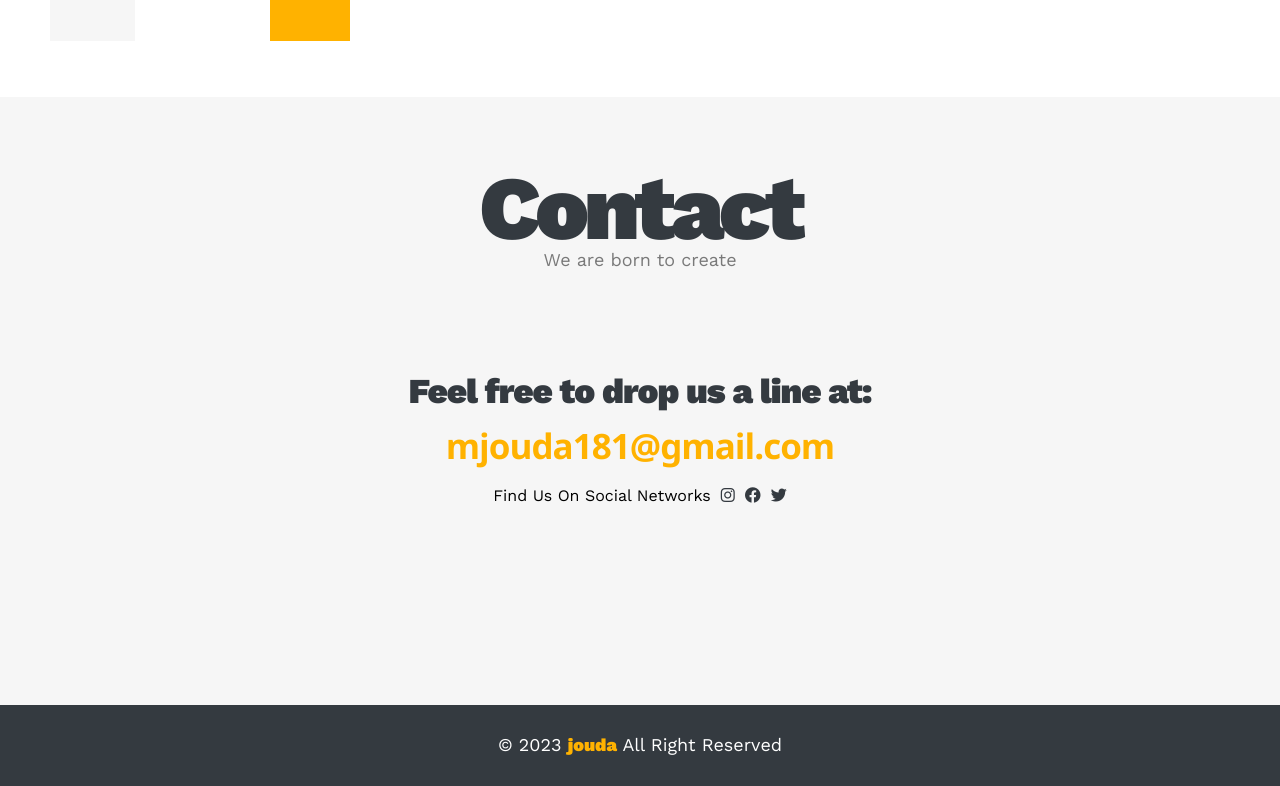
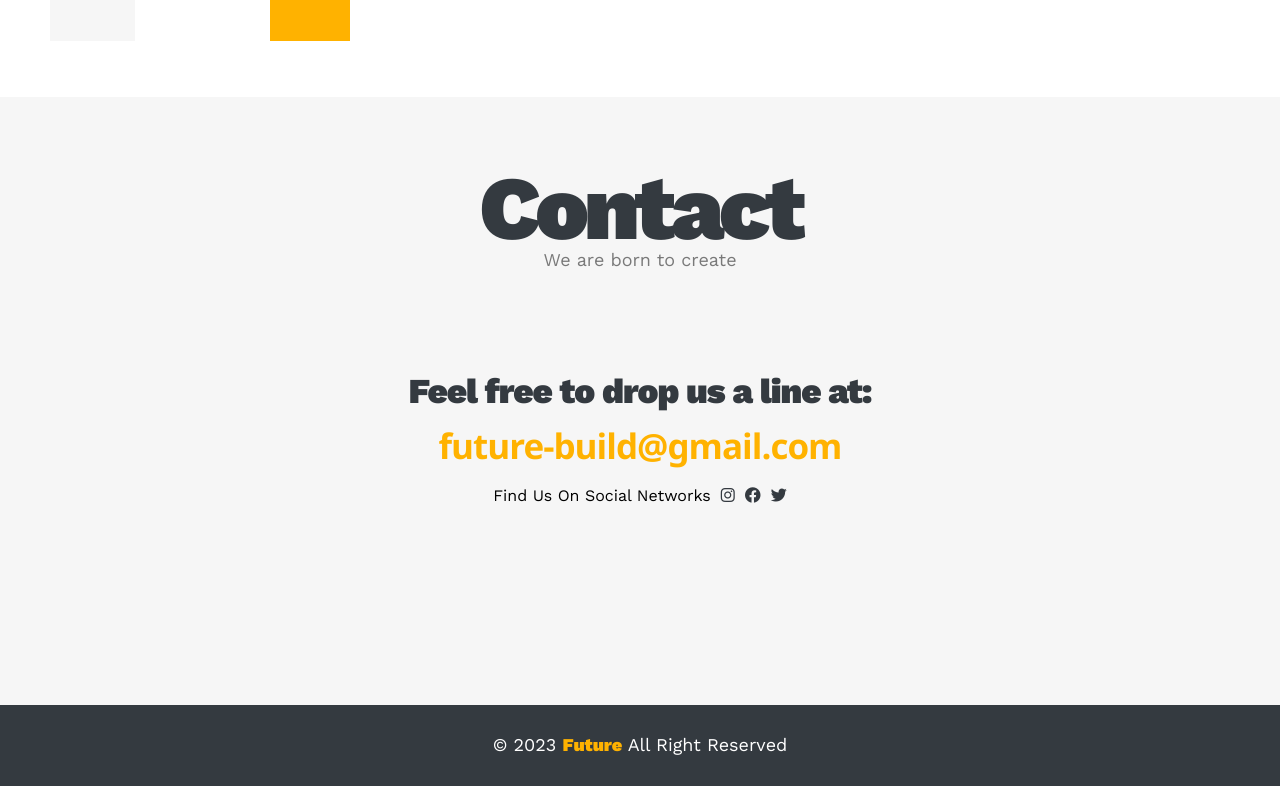
Before and after one commit to MohmmedJouda/Building_Design, a plain HTML site: page index.html in a window 1280 px wide. Shown: the part 3467-4253 px from the top of the page. Drawn offline with nearby package versions, Linux system fonts and the light colour scheme; a web font is replaced by a local one.

Commit message:
modified on index

```diff
--- a/index.html
+++ b/index.html
@@ -213,7 +213,8 @@
             <div class="contact-content">
                 <div class="info">
                     <p class="label">Feel free to drop us a line at:</p>
-                    <a href="mailto:mjouda181@gmail.com?subject=Contact" class="link">mjouda181@gmail.com</a>
+                    <a href="#contact" class="link">future-build@gmail.com</a>
+                    <!-- <a href="mailto:mjouda181@gmail.com?subject=Contact" class="link">mjouda181@gmail.com</a> -->
                     <div class="social">
                         Find Us On Social Networks
                         <i class="fa-brands fa-instagram"></i>
@@ -229,7 +230,7 @@
 
     <!-- Start footer -->
     <div class="footer">
-        &copy; 2023 <span>jouda</span> All Right Reserved
+        &copy; 2023 <span>Future</span> All Right Reserved
     </div>
     <!-- End footer -->
 
```
